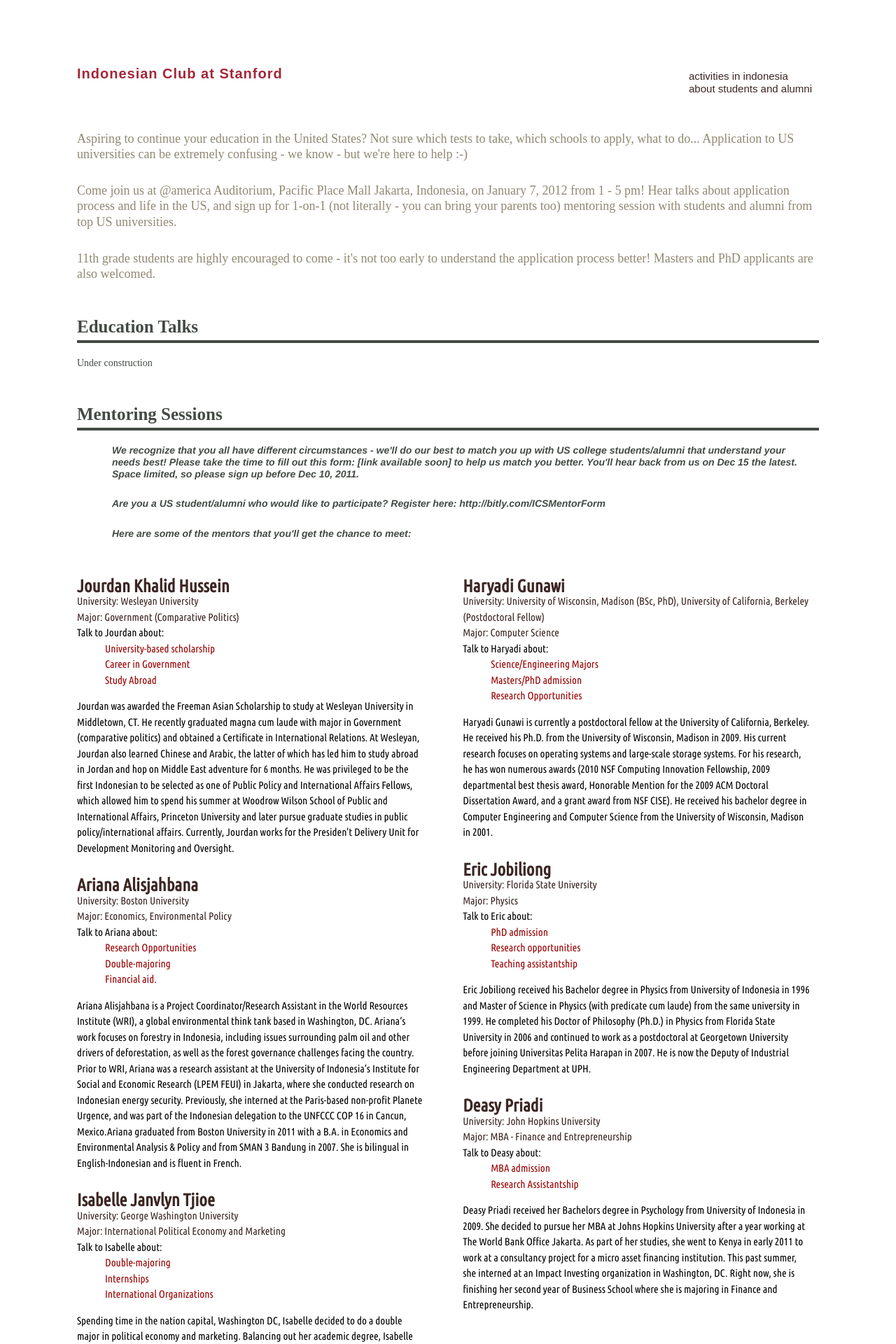
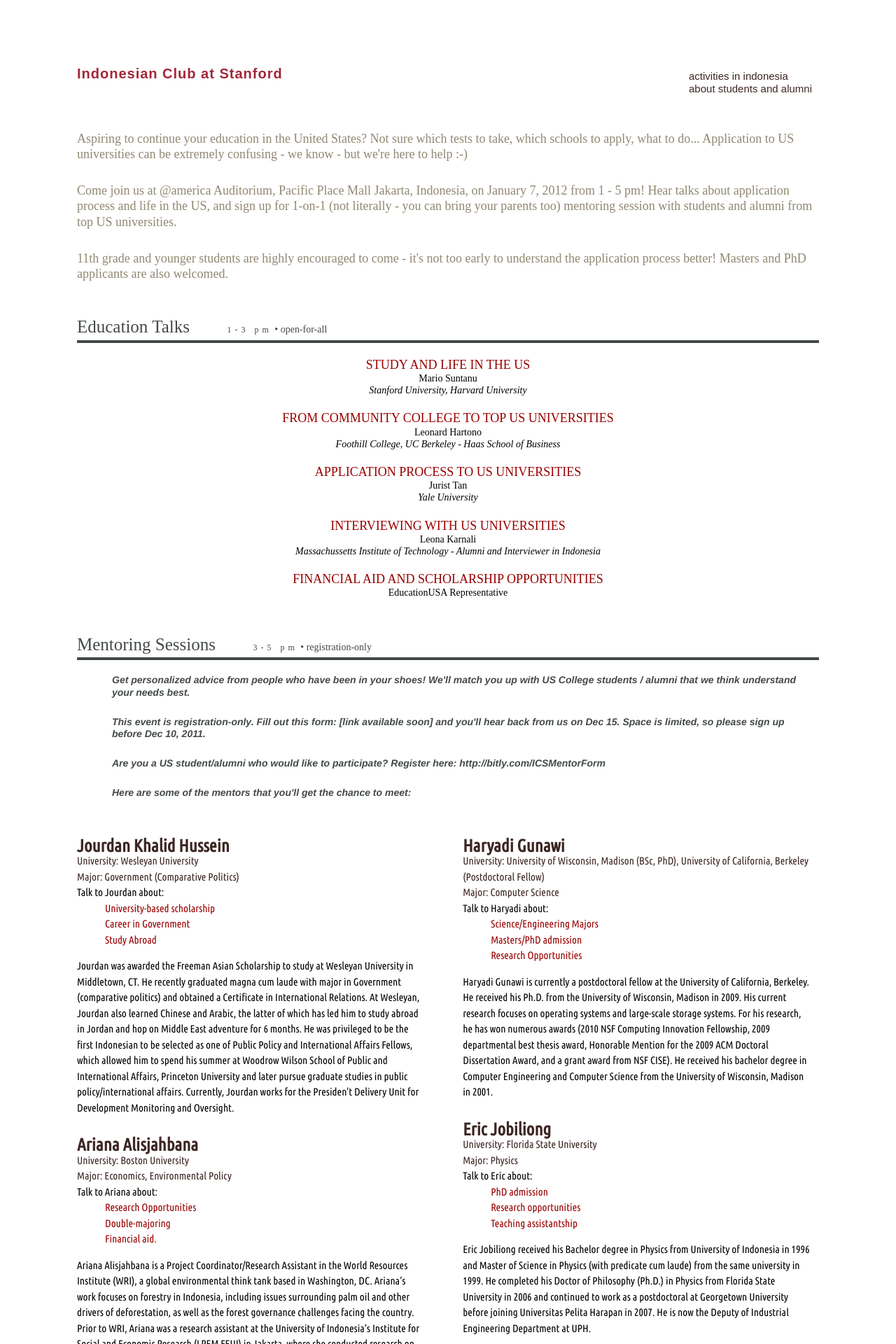
Before and after one commit to StanfordICS/stanfordics.github.com, a Jekyll site: the page built from activities_indonesia/index.html, in a window 1280 px wide. Shown: the top 1920 px of the page at 70% size. Built offline with Jekyll 4.4.1, drawn with Linux system fonts in a browser that asks for light colours; some web fonts are replaced.

Commit message:
Add Education Talks speaker

```diff
--- a/activities_indonesia/index.html
+++ b/activities_indonesia/index.html
@@ -11,14 +11,58 @@
 Come join us at @america Auditorium, Pacific Place Mall Jakarta, Indonesia, on January 7, 2012 from 1 - 5 pm! Hear talks about application process and life in the US, and sign up for 1-on-1 (not literally - you can bring your parents too) mentoring session with students and alumni from top US universities.
 </section>
 <section class="leadin">
-11th grade students are highly encouraged to come - it's not too early to understand the application process better! Masters and PhD applicants are also welcomed.
+11th grade and younger students are highly encouraged to come - it's not too early to understand the application process better! Masters and PhD applicants are also welcomed.
 </section>
 
-<h1>Education Talks</h1>
-Under construction
+<section class="eventinfo">
+  <div>
+    <span>Education Talks</span>
+    <span>1-3 pm</span> &bull;
+    <span>open-for-all</span>
+  </div>
+</section>
+<section class="talk">
+  <div>
+    <span>Study and Life in the US</span>
+    <span>Mario Suntanu</span>
+    <span>Stanford University, Harvard University</span>
+  </div>
 
-<h1>Mentoring Sessions</h1>
-<h3>We recognize that you all have different circumstances - we'll do our best to match you up with US college students/alumni that understand your needs best! Please take the time to fill out this form: [link available soon] to help us match you better. You'll hear back from us on Dec 15 the latest. Space limited, so please sign up before Dec 10, 2011.</h3>
+  <div>
+    <span>From Community College to Top US Universities</span>
+    <span>Leonard Hartono</span>
+    <span>Foothill College, UC Berkeley - Haas School of Business</span>
+  </div>
+
+  <div>
+    <span>Application Process to US Universities</span>
+    <span>Jurist Tan</span>
+    <span>Yale University</span>
+  </div>
+
+  <div>
+    <span>Interviewing with US Universities</span>
+    <span>Leona Karnali</span>
+    <span>Massachussetts Institute of Technology - Alumni and Interviewer in Indonesia</span>
+  </div>
+
+  <div>
+    <span>Financial Aid and Scholarship Opportunities</span>
+    <span>EducationUSA Representative</span>
+  </div>
+</section>
+
+
+<section class="eventinfo">
+  <div>
+    <span>Mentoring Sessions</span>
+    <span>3-5 pm</span> &bull;
+    <span>registration-only</span>
+  </div>
+</section>
+<h3>Get personalized advice from people who have been in your shoes! We'll match you up with US College students / alumni that we think understand your needs best.</h3>
+
+<h3>This event is <b>registration-only</b>. Fill out this form: [link available soon] and you'll hear back from us on Dec 15. Space is limited, so please sign up before Dec 10, 2011.</h3>
 
 <h3>Are you a US student/alumni who would like to participate? Register here: http://bitly.com/ICSMentorForm </h3>
 
--- a/css/style.css
+++ b/css/style.css
@@ -368,6 +368,33 @@
   color:#990000;
 }
 
+/* TALK */
+.talk {
+  text-align:center;
+  color:#000000;
+}
+
+.talk div {
+  margin-top:20px;
+}
+
+/* talk title */
+.talk div span:first-child {
+  text-transform: uppercase;
+  display:block;
+  font-size:18px;
+  color:#990000;
+}
+
+.talk div span:nth-child(2) {
+  display:block;
+}
+
+.talk div span:nth-child(3) {
+  font-style:italic;
+}
+
+
 /* CONTENT SECTION */
 
 #main {
@@ -412,6 +439,25 @@
   text-decoration: none;
   color: #434A44
 }
+
+.eventinfo {
+  border-bottom: 4px solid #434A44;
+  display:block;
+  padding-bottom: 3px;
+  margin-bottom: 20px;
+  margin-top:50px;
+}
+
+.eventinfo div span:first-child {
+  font-size: 25px;
+}
+
+.eventinfo div span:nth-child(2) {
+  font-size: 12px;
+  margin-left:50px;
+  letter-spacing: 5px;
+}
+
 
 /* FOOTER */
 footer {
```
